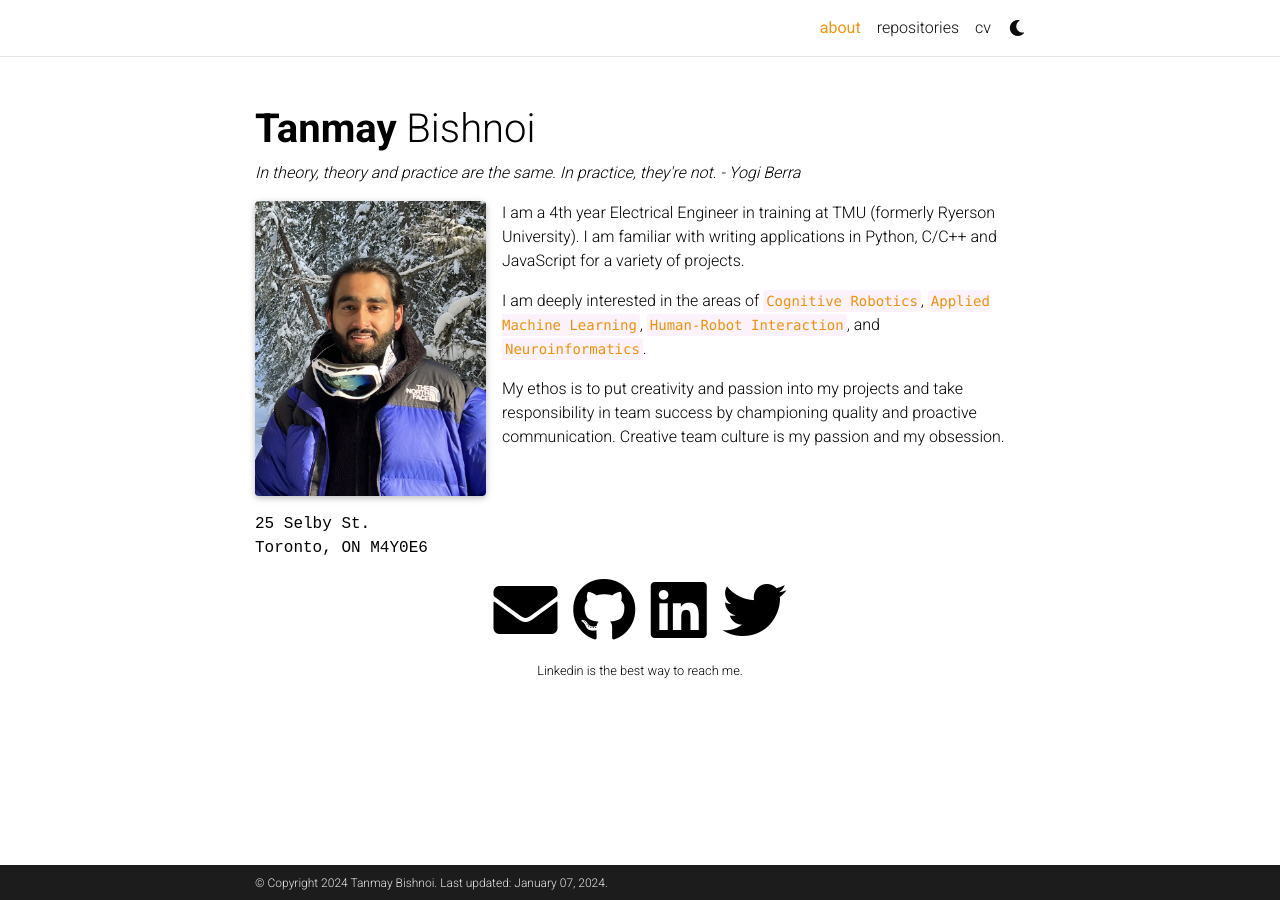
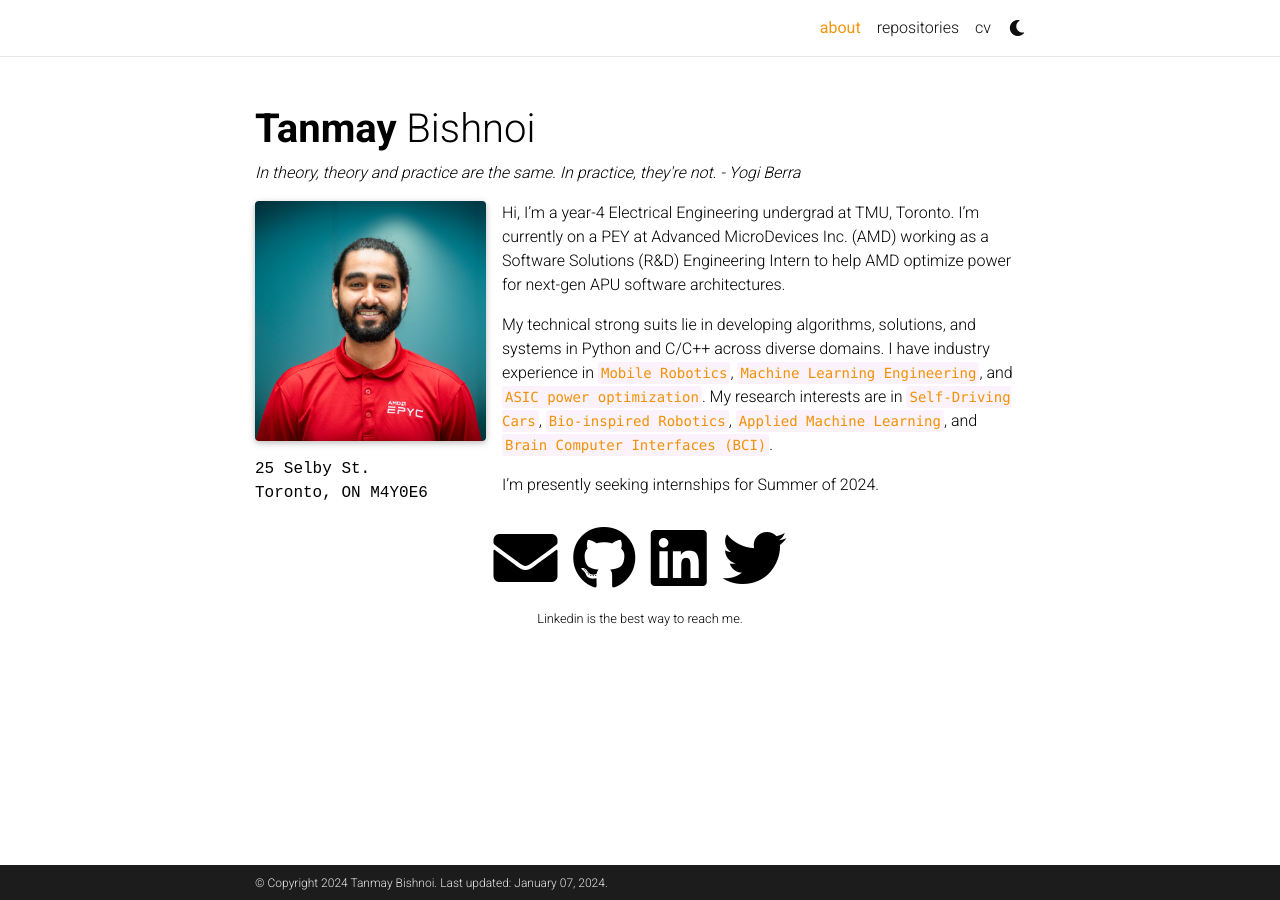
Before and after one commit to tanmayyb/home, a Jekyll site: the page built from _pages/about.md, in a window 1280 px wide. Built offline with Jekyll 4.4.1, drawn with Linux system fonts in a browser that asks for light colours; full-size pictures stand in for the smaller copies a plugin makes; comment, search, counter and statistics services are not loaded; a style sheet for code colours, icons or effects is not loaded.

Commit message:
updated about section

```diff
--- a/_pages/about.md
+++ b/_pages/about.md
@@ -17,8 +17,8 @@ selected_papers: false # includes a list of papers marked as "selected={true}"
 social: true  # includes social icons at the bottom of the page
 ---
 
-I am a 4th year Electrical Engineer in training at TMU (formerly Ryerson University). I am familiar with writing applications in Python, C/C++ and JavaScript for a variety of projects.
+Hi, I'm a year-4 Electrical Engineering undergrad at TMU, Toronto. I'm currently on a PEY at Advanced MicroDevices Inc. (AMD) working as a Software Solutions (R&D) Engineering Intern to help AMD optimize power for next-gen APU software architectures.
 
-I am deeply interested in the areas of `Cognitive Robotics`, `Applied Machine Learning`, `Human-Robot Interaction`, and `Neuroinformatics`.
+My technical strong suits lie in developing algorithms, solutions, and systems in Python and C/C++ across diverse domains. I have industry experience in `Mobile Robotics`, `Machine Learning Engineering`, and `ASIC power optimization`. My research interests are in `Self-Driving Cars`, `Bio-inspired Robotics`, `Applied Machine Learning`, and `Brain Computer Interfaces (BCI)`.
 
-My ethos is to put creativity and passion into my projects and take responsibility in team success by championing quality and proactive communication. Creative team culture is my passion and my obsession.
+I'm presently seeking internships for Summer of 2024.
```
Also changed, not shown: other parts of _pages/about.md (+1 -1 lines), assets/img/tanmay_bishnoi_2.jpg (deleted), assets/img/tanmay_bishnoi_2.png (added).
